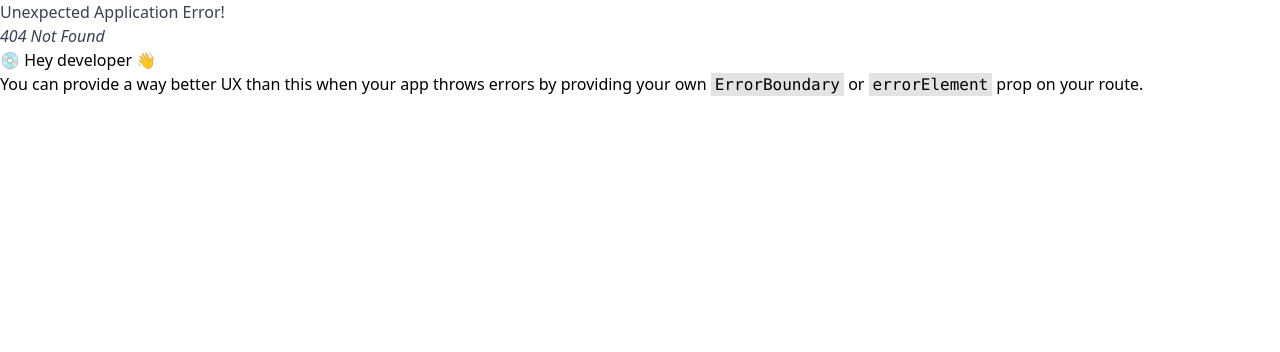
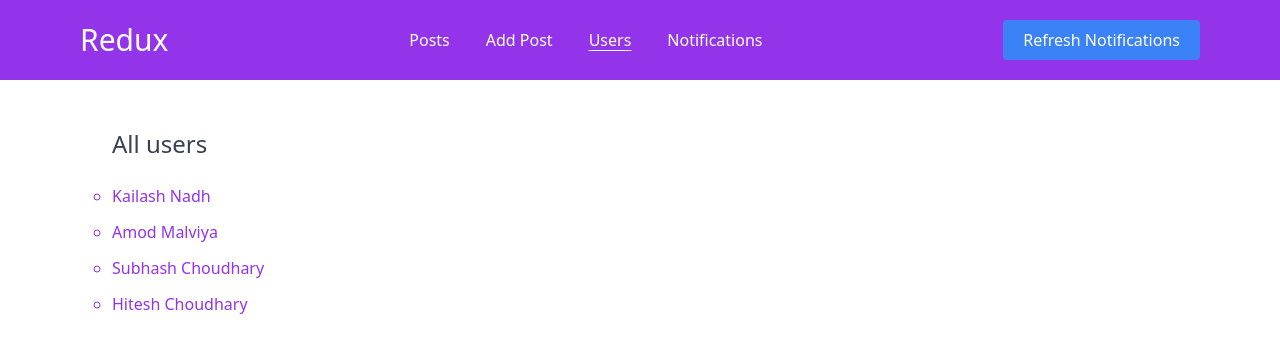
Before and after one commit to purwar1997/redux-project, a React (Create React App) app in the folder handwritten-thunks/: page /users in a window 1280 px wide. Before the commit this address had no page. Shown: the top 352 px of the page. Built offline with nearby package versions, Linux system fonts and the light colour scheme.

Commit message:
Add UsersList page to view all users

```diff
--- a/handwritten-thunks/src/App.js
+++ b/handwritten-thunks/src/App.js
@@ -10,6 +10,7 @@ import PostsList from './pages/PostsList';
 import AddPostForm from './pages/AddPostForm';
 import SinglePostPage from './pages/SinglePostPage';
 import EditPostForm from './pages/EditPostForm';
+import UsersList from './pages/UsersList';
 
 const router = createBrowserRouter(
   createRoutesFromElements(
@@ -21,6 +22,10 @@ const router = createBrowserRouter(
         <Route path=':postId' element={<SinglePostPage />} />
         <Route path=':postId/edit' element={<EditPostForm />} />
       </Route>
+
+      <Route path='users'>
+        <Route index element={<UsersList />} />
+      </Route>
     </Route>
   )
 );
--- a/handwritten-thunks/src/index.css
+++ b/handwritten-thunks/src/index.css
@@ -23,6 +23,10 @@
     select {
         @apply h-11 flex-1 px-3 border border-gray-500 rounded focus:outline-0
     }
+
+    ul  {
+        @apply list-circle
+    }
 }
 
 @layer components {
--- /dev/null
+++ b/handwritten-thunks/src/pages/UsersList.js
@@ -0,0 +1,24 @@
+import { useSelector } from 'react-redux';
+import { Link } from 'react-router-dom';
+
+const UsersList = () => {
+  const users = useSelector(state => state.users);
+
+  return (
+    <section>
+      <h2 className='text-2xl'>All users</h2>
+
+      <ul className='mt-6 space-y-3'>
+        {users.map(user => (
+          <li className='text-purple-600' key={user.id}>
+            <Link className='underline-offset-2 hover:underline' to={user.id}>
+              {user.name}
+            </Link>
+          </li>
+        ))}
+      </ul>
+    </section>
+  );
+};
+
+export default UsersList;
--- a/handwritten-thunks/tailwind.config.js
+++ b/handwritten-thunks/tailwind.config.js
@@ -2,7 +2,11 @@
 module.exports = {
   content: ['./src/**/*.{js,jsx,ts,tsx}'],
   theme: {
-    extend: {},
+    extend: {
+      listStyleType: {
+        circle: 'circle',
+      },
+    },
   },
   plugins: [],
 };
```
